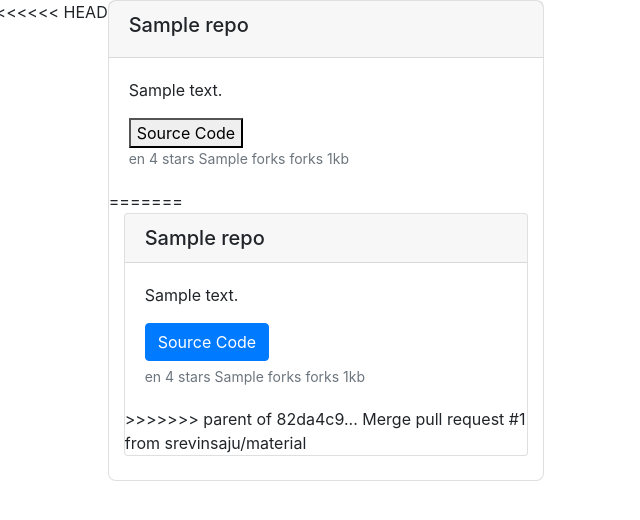
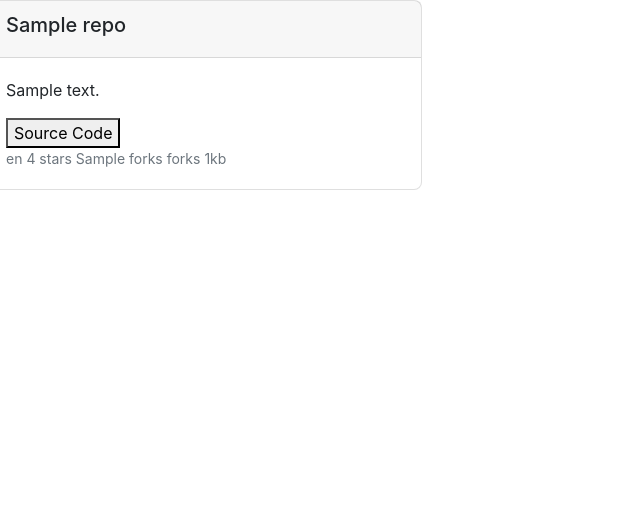
Before and after one commit to N1ght-Owls/reposi, a Flask app: template templates/widget.html in a window 1280 px wide. Shown: the top 520 px of the page, without its empty margins (0-640 px from the left). Run offline with Flask 2, Linux system fonts and the light colour scheme; the template is opened without the code that fills it: most values are stand-ins (such as "Sample title", 1, 10 or a date in 2020); some libraries are stand-ins or nearby versions.

Commit message:
git is being weird

```diff
--- a/templates/widget.html
+++ b/templates/widget.html
@@ -9,7 +9,6 @@
     <body style="overflow-x: hidden;background-color: transparent;">
         <div class="row row-cols-1 row-cols-md-3">
             {% for repo in repos %}
-<<<<<<< HEAD
             <div class="mdl-cell mdl-cell--4-col">
                 <div class="card mdl-card mdl-shadow--4dp mdl-js-ripple-effect" style="width: 100%; border-radius: 0.5em">
                   <div class="mdl-card__title card-header">
@@ -52,45 +51,6 @@
                           {%endif%}
                       </p>
                   </div>
-=======
-            <div class="col mb-4">
-                <div class="card">
-                    <h5 class="card-header">
-                        {{repo["name"]}}
-                    </h5>
-                    <div class="card-body">
-                        <p>
-                            {{repo["description"]}}
-                        </p>
-                        <a
-                            href="{{repo['url']}}"
-                            class="btn btn-primary"
-                            target="_blank"
-                            style="margin-bottom: 5px;"
-                            >Source Code</a
-                        >
-                        <p class="card-text">
-                            {% if repo["language"] %}
-                            <small class="text-muted">
-                                {{repo["language"]}}
-                            </small>
-                            {% endif %}
-                            <small class="text-muted">
-                                {{repo["stars"]}} {%if repo["stars"]!=1%} stars
-                                {%else%} star {%endif%}
-                            </small>
-                            <small class="text-muted">
-                                {{repo["forks"]}} {%if repo["forks"]!=1%} forks
-                                {%else%} fork {%endif%}
-                            </small>
-                            {%if repo["size"] != None%}
-                            <small class="text-muted">
-                                {{repo["size"]}}kb
-                            </small>
-                            {%endif%}
-                        </p>
-                    </div>
->>>>>>> parent of 82da4c9... Merge pull request #1 from srevinsaju/material
                 </div>
             </div>
             {% endfor %}
```
